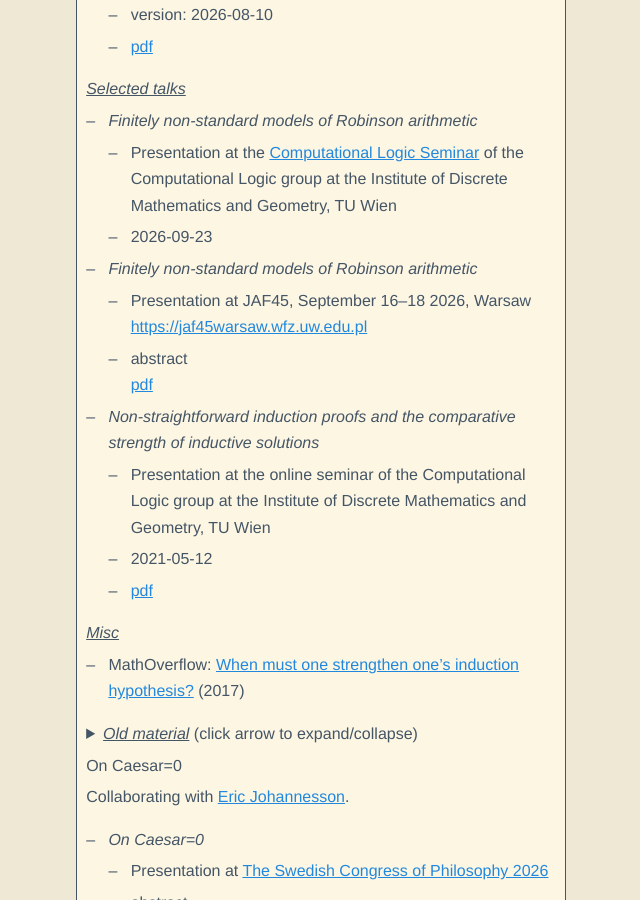
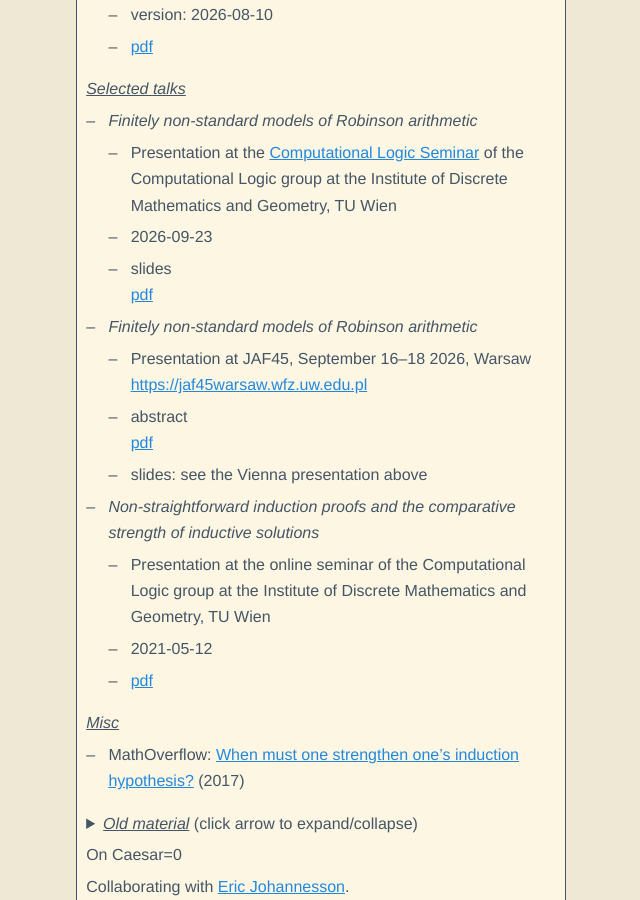
Before and after one commit to anderslundstedt/anderslundstedt.github.io, a Jekyll site: the page built from research/index.md, in a window 1280 px wide and 900 px high, scrolled down 780 px. Shown: the whole window, without its empty margins (319-959 px from the left). Built offline with Jekyll 4.4.1, drawn with Linux system fonts in a browser that asks for light colours.

Commit message:
research: TU Wien fns models talk

```diff
--- a/research/index.md
+++ b/research/index.md
@@ -47,6 +47,8 @@ The above heading is the working title of my PhD thesis.
     of the Computational Logic group at the Institute of Discrete Mathematics
     and Geometry, TU Wien
   - 2026-09-23
+  - slides
+    [pdf](PhD-thesis/talks/lundstedt_talk_fns_models_TU_Wien_2026.pdf)
     {% comment %}
       archive URL:
       https://web.archive.org/web/20260817142210/https://www.dmg.tuwien.ac.at/fb2/seminar/
@@ -57,6 +59,7 @@ The above heading is the working title of my PhD thesis.
     <https://jaf45warsaw.wfz.uw.edu.pl>
   - abstract
     [pdf](PhD-thesis/talks/lundstedt_abstract_JAF45_fns_models_of_Q.pdf)
+  - slides: see the Vienna presentation above
     {% comment %}
       archive URL:
       https://web.archive.org/web/20260627153340/https://jaf45warsaw.wfz.uw.edu.pl/
```
Also changed, not shown: 1 other file.
